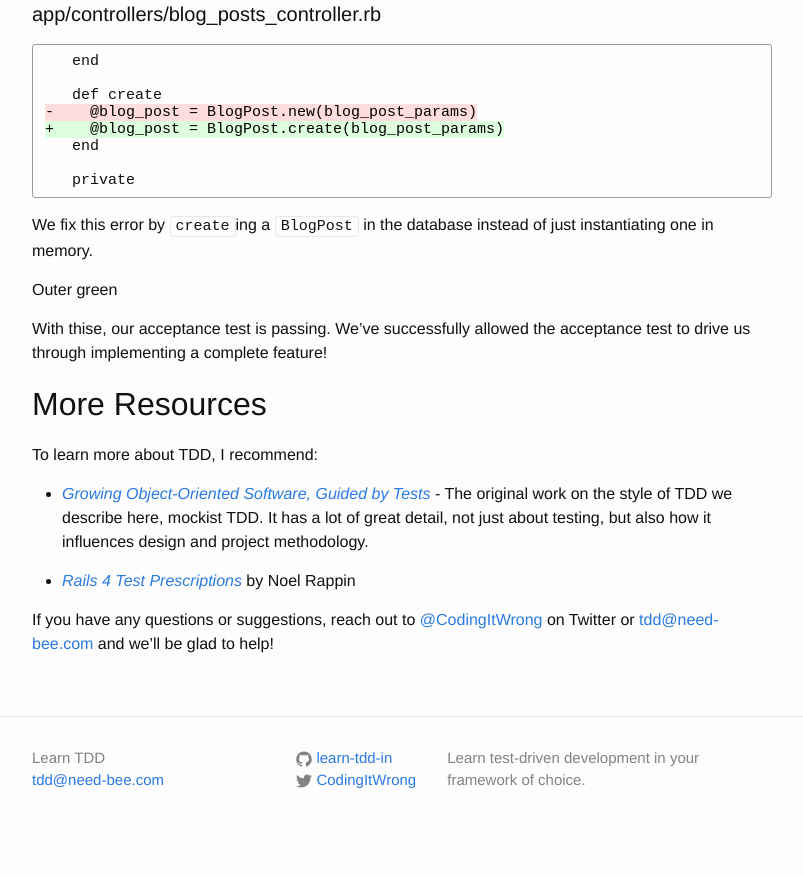
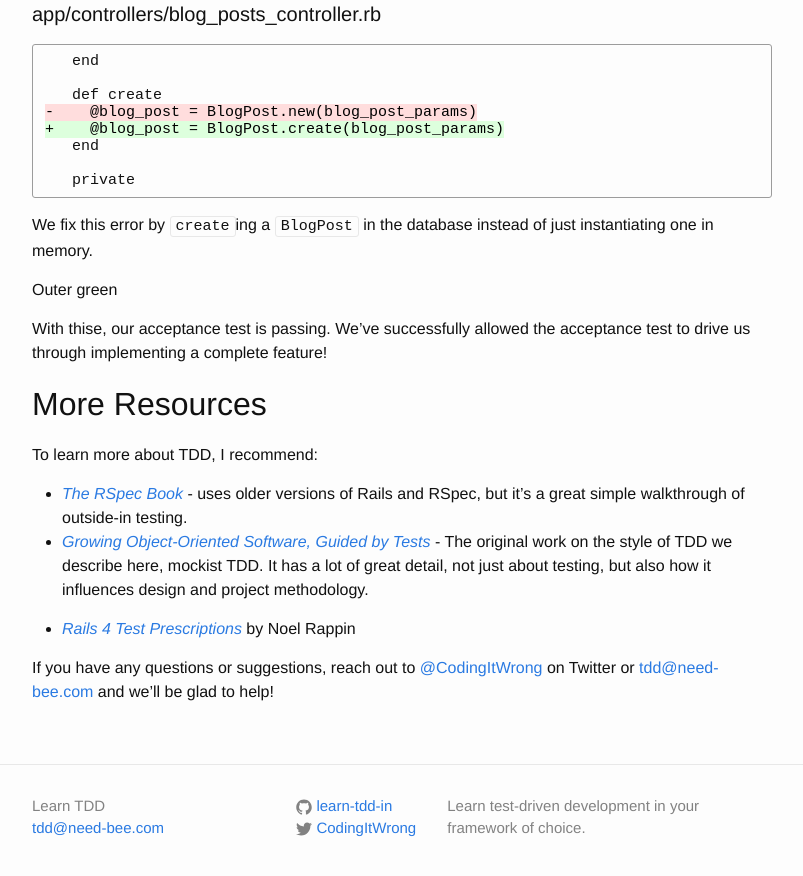
Before and after one commit to learn-tdd-in/learntdd.in, a Jekyll site: the page built from rails/index.md, in a window 1280 px wide and 900 px high, scrolled down 8046 px. Shown: the top 876 px of the window, without its empty margins (238-1041 px from the left). Built offline with Jekyll 4.4.1, drawn with Linux system fonts in a browser that asks for light colours; before the commit the page ends 8898 px from its top, so only the background shows below that.

Commit message:
Add RSpec Book to Rails page

```diff
--- a/rails/index.md
+++ b/rails/index.md
@@ -14,6 +14,7 @@ The feature we'll build is the age-old tutorial feature: creating a blog post.
 
 To learn more about TDD, I recommend:
 
+* [_The RSpec Book_](https://www.amazon.com/RSpec-Book-Behaviour-Development-Cucumber/dp/1934356379) - uses older versions of Rails and RSpec, but it's a great simple walkthrough of outside-in testing.
 {% include tutorial-goos.md %}
 * [_Rails 4 Test Prescriptions_](https://pragprog.com/book/nrtest2/rails-4-test-prescriptions) by Noel Rappin
 
```
